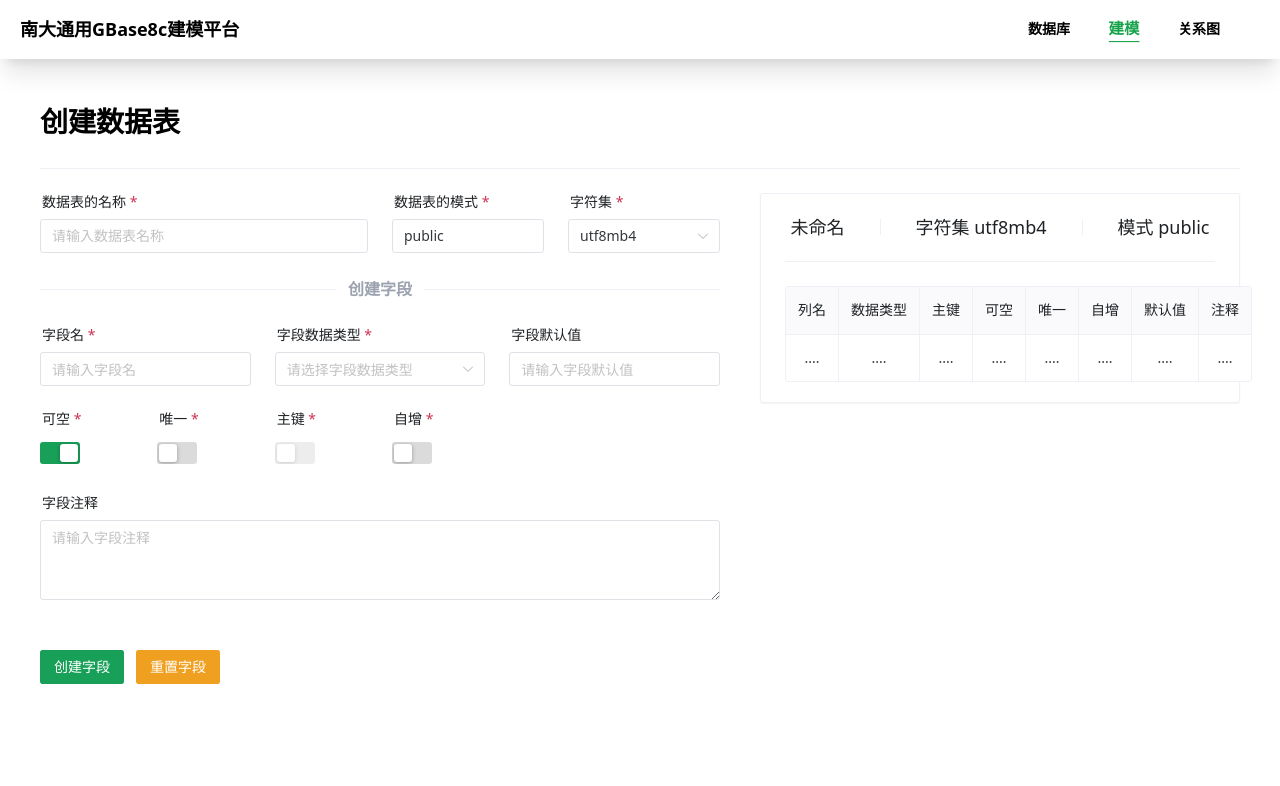
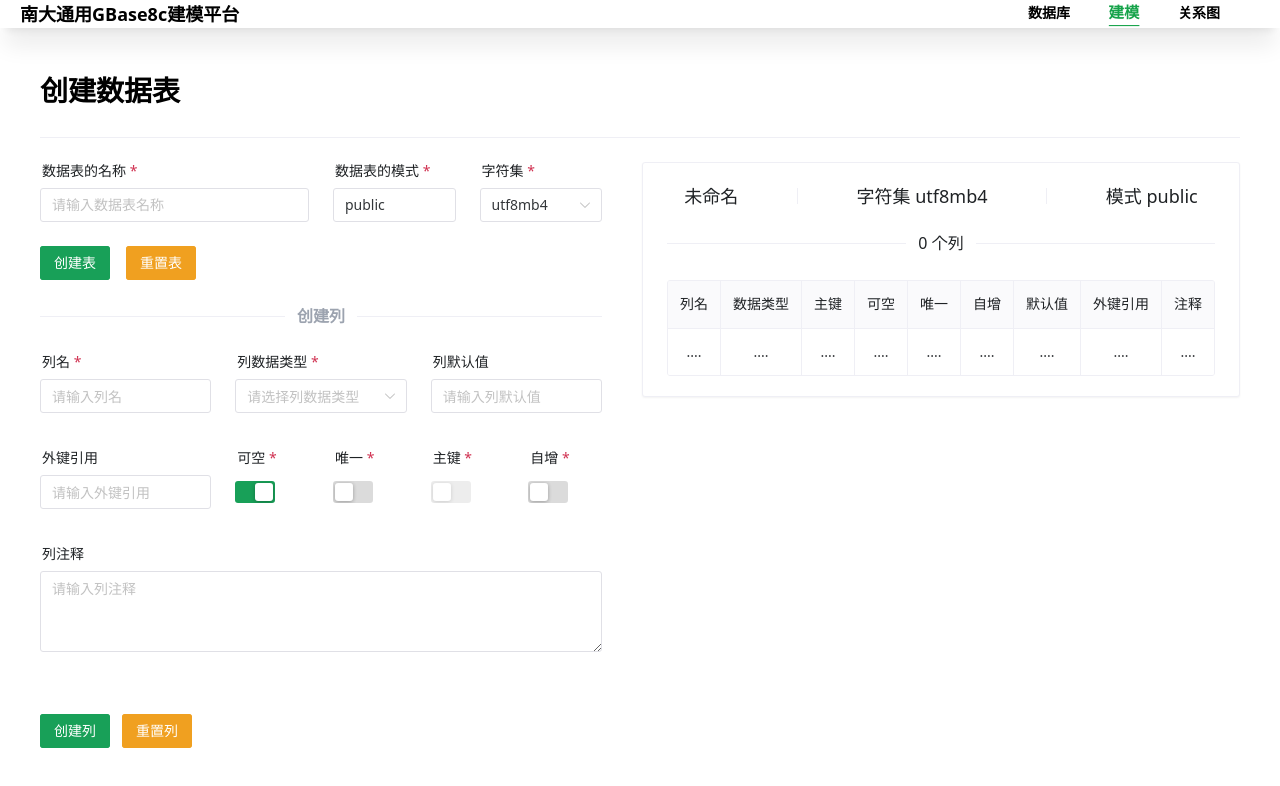
Before and after one commit to Azzellz/gbase-modeling-platform, a Vue app in the folder packages/client/: page /modeling in a window 1280 px wide. Shown: the top 786 px of the page. Built offline with nearby package versions, Linux system fonts and the light colour scheme.

Commit message:
feat(client): 更新外键引用填写

```diff
--- a/packages/client/src/components/table/TableCard.vue
+++ b/packages/client/src/components/table/TableCard.vue
@@ -9,7 +9,9 @@
                 <span>模式 {{ table.schema }}</span>
             </div>
         </template>
-        <n-divider style="margin-top: 0px" />
+        <n-divider style="margin-top: 0px">
+            <span>{{ table.columns.length }} 个列</span>
+        </n-divider>
         <n-table striped :single-line="false">
             <thead>
                 <tr align="center">
@@ -20,6 +22,7 @@
                     <th>唯一</th>
                     <th>自增</th>
                     <th>默认值</th>
+                    <th>外键引用</th>
                     <th>注释</th>
                 </tr>
             </thead>
@@ -33,15 +36,17 @@
                     <td>....</td>
                     <td>....</td>
                     <td>....</td>
+                    <td>....</td>
                 </tr>
                 <tr v-for="column in table.columns" :key="column.name" align="center">
                     <td>{{ column.name }}</td>
                     <td>{{ column.type }}</td>
-                    <td>{{ column.primary ? '是' : '否' }}</td>
-                    <td>{{ column.notNull ? '否' : '是' }}</td>
-                    <td>{{ column.unique ? '是' : '否' }}</td>
-                    <td>{{ column.increments ? '是' : '否' }}</td>
+                    <td>{{ column.isPrimary ? '是' : '否' }}</td>
+                    <td>{{ column.isNotNull ? '否' : '是' }}</td>
+                    <td>{{ column.isUnique ? '是' : '否' }}</td>
+                    <td>{{ column.isIncrements ? '是' : '否' }}</td>
                     <td>{{ column.default || '无' }}</td>
+                    <td>{{ column.references || '无' }}</td>
                     <td>
                         <n-ellipsis style="max-width: 100px">
                             {{ column.comment || '无' }}
--- a/packages/client/src/views/ModelingView.vue
+++ b/packages/client/src/views/ModelingView.vue
@@ -4,7 +4,8 @@
         <n-divider></n-divider>
         <div class="flex max-lg:flex-col gap-10">
             <!-- 表单 -->
-            <n-form ref="formRef" class="md:w-3/5" :model="formModel" :rules="formRules">
+            <n-form ref="formRef" class="md:w-1/2" :model="formModel" :rules="formRules">
+                <!-- 表相关 -->
                 <n-grid :cols="12" :x-gap="24">
                     <n-form-item-gi :span="6" label="数据表的名称" path="name">
                         <n-input v-model:value="formModel.name" placeholder="请输入数据表名称" />
@@ -19,29 +20,41 @@
                         />
                     </n-form-item-gi>
                 </n-grid>
-                <n-divider style="margin-top: 0px">
-                    <span class="font-bold text-gray">创建字段</span>
+                <div class="flex gap-4">
+                    <n-button type="success" @click="handleCreateTable">创建表</n-button>
+                    <n-button type="warning" @click="handleResetTable">重置表</n-button>
+                </div>
+                <n-divider>
+                    <span class="font-bold text-gray">创建列</span>
                 </n-divider>
-                <n-grid :cols="12" :x-gap="24">
-                    <!-- 字段名 -->
-                    <n-form-item-gi :span="4" label="字段名" path="column.name">
-                        <n-input v-model:value="currentColumn.name" placeholder="请输入字段名" />
+                <!-- 列相关 -->
+                <n-grid :cols="12" :x-gap="24" :y-gap="12">
+                    <!-- 列名 -->
+                    <n-form-item-gi :span="4" label="列名" path="column.name">
+                        <n-input v-model:value="currentColumn.name" placeholder="请输入列名" />
                     </n-form-item-gi>
 
-                    <!-- 字段数据类型 -->
-                    <n-form-item-gi :span="4" label="字段数据类型" path="column.type">
+                    <!-- 列数据类型 -->
+                    <n-form-item-gi :span="4" label="列数据类型" path="column.type">
                         <n-select
                             v-model:value="currentColumn.type"
                             :options="columnTypeOptions"
-                            placeholder="请选择字段数据类型"
+                            placeholder="请选择列数据类型"
                         />
                     </n-form-item-gi>
 
-                    <!-- 字段默认值 -->
-                    <n-form-item-gi :span="4" label="字段默认值" path="column.default">
+                    <!-- 列默认值 -->
+                    <n-form-item-gi :span="4" label="列默认值" path="column.default">
                         <n-input
                             v-model:value="currentColumn.default"
-                            placeholder="请输入字段默认值"
+                            placeholder="请输入列默认值"
+                        />
+                    </n-form-item-gi>
+
+                    <n-form-item-gi :span="4" label="外键引用">
+                        <n-input
+                            v-model:value="currentColumn.references"
+                            placeholder="请输入外键引用"
                         />
                     </n-form-item-gi>
 
@@ -74,27 +87,27 @@
                         />
                     </n-form-item-gi>
 
-                    <!-- 字段注释 -->
-                    <n-form-item-gi :span="12" label="字段注释" path="column.comment">
+                    <!-- 列注释 -->
+                    <n-form-item-gi :span="12" label="列注释" path="column.comment">
                         <n-input
                             clearable
                             type="textarea"
                             v-model:value="currentColumn.comment"
-                            placeholder="请输入字段注释"
+                            placeholder="请输入列注释"
                         />
                     </n-form-item-gi>
 
                     <n-form-item-gi :span="6">
                         <n-flex>
-                            <n-button type="primary" @click="handleCreateColumn">创建字段</n-button>
-                            <n-button type="warning" @click="handleResetColumn">重置字段</n-button>
+                            <n-button type="primary" @click="handleCreateColumn">创建列</n-button>
+                            <n-button type="warning" @click="handleResetColumn">重置列</n-button>
                         </n-flex>
                     </n-form-item-gi>
                 </n-grid>
             </n-form>
             <!-- 预览 -->
-            <div class="md:w-2/5">
-                <TableCard :table="formModel"></TableCard>
+            <div class="md:w-1/2">
+                <TableCard :table="formModel" />
             </div>
         </div>
     </main>
@@ -120,6 +133,7 @@ import {
     useDialog
 } from 'naive-ui'
 import { ref } from 'vue'
+import { cloneDeep } from 'lodash'
 
 const message = useMessage()
 const dialog = useDialog()
@@ -138,12 +152,20 @@ const tableCharsetOptions = [
     }
 ]
 
+async function handleCreateTable() {}
+
+function handleResetTable() {
+    formModel.value = cloneDeep(_emptyTable)
+    // 当前列的信息也要重置
+    handleResetColumn()
+}
+
 //#endregion
 
-//#region 创建字段相关
+//#region 创建列相关
 
-// 模板字段
-const _templateColumn: TableColumnCreateParams = {
+// 模板列
+const _emptyColumn: TableColumnCreateParams = {
     name: '',
     type: null as any,
     isNotNull: true,
@@ -151,13 +173,12 @@ const _templateColumn: TableColumnCreateParams = {
     isPrimary: false,
     isIncrements: false,
     default: null,
-    comment: ''
+    comment: '',
+    references: ''
 }
-// 当前字段
-const currentColumn = ref({
-    ..._templateColumn
-})
-// 字段数据类型的选项
+// 当前列
+const currentColumn = ref(cloneDeep(_emptyColumn))
+// 列数据类型的选项
 const columnTypeOptions = [
     {
         label: '整数(integer)',
@@ -218,21 +239,21 @@ function handleCreateColumn() {
         formModel.value.columns.push({
             ...(currentColumn.value as any)
         })
-        message.success('创建字段成功')
+        message.success('创建列成功')
     })
 }
 
-// 重置当前字段
+// 重置当前列
 function handleResetColumn() {
     dialog.success({
-        title: '重置字段的信息',
+        title: '重置列的信息',
         content: '你确定？',
         positiveText: '确定',
         negativeText: '不确定',
         maskClosable: false,
         onPositiveClick() {
-            currentColumn.value = { ..._templateColumn }
-            message.success('重置字段成功')
+            currentColumn.value = cloneDeep(_emptyColumn)
+            message.success('重置列成功')
         }
     })
 }
@@ -241,12 +262,13 @@ function handleResetColumn() {
 
 //#region 表单相关
 
-const formModel = ref<TableCreateParams>({
+const _emptyTable = {
     name: '',
     schema: 'public',
     charset: 'utf8mb4',
     columns: []
-})
+}
+const formModel = ref<TableCreateParams>(cloneDeep(_emptyTable))
 const formRef = ref<FormInst | null>(null)
 function createRule(label: string): FormItemRule {
     return {
@@ -279,15 +301,15 @@ const formRules: FormRules = {
             validator() {
                 // 不得空
                 if (!currentColumn.value.name) {
-                    return new Error(`请输入字段名`)
+                    return new Error(`请输入列名`)
                 }
                 // 只能是英文
                 if (!/^[a-zA-Z]+$/.test(currentColumn.value.name)) {
-                    return new Error(`字段名只能包含英文字母`)
+                    return new Error(`列名只能包含英文字母`)
                 }
                 // 长度在 1 到 20 个字符
                 if (currentColumn.value.name.length < 1 || currentColumn.value.name.length > 20) {
-                    return new Error(`字段名长度在 1 到 20 个字符之间`)
+                    return new Error(`列名长度在 1 到 20 个字符之间`)
                 }
                 // 是否有重复
                 if (
@@ -295,7 +317,7 @@ const formRules: FormRules = {
                         (column) => column.name === currentColumn.value.name
                     )
                 ) {
-                    return new Error(`字段名已存在`)
+                    return new Error(`列名已存在`)
                 }
                 return true
             }
@@ -306,7 +328,7 @@ const formRules: FormRules = {
             validator() {
                 // 不得空
                 if (!currentColumn.value.type) {
-                    return new Error(`请选择字段数据类型`)
+                    return new Error(`请选择列数据类型`)
                 } else {
                     return true
                 }
```
Also changed, not shown: package.json (+7 -3 lines), 1 other file (tests, documents, lock files or other folders).
